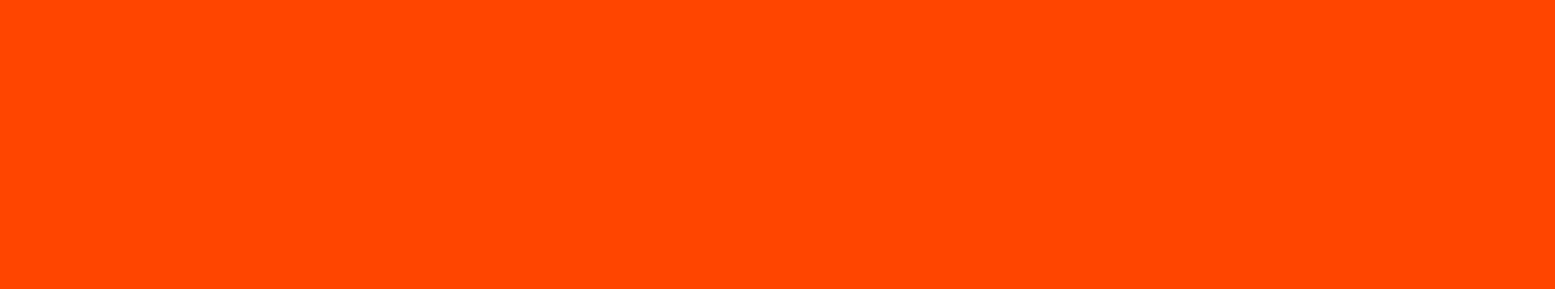
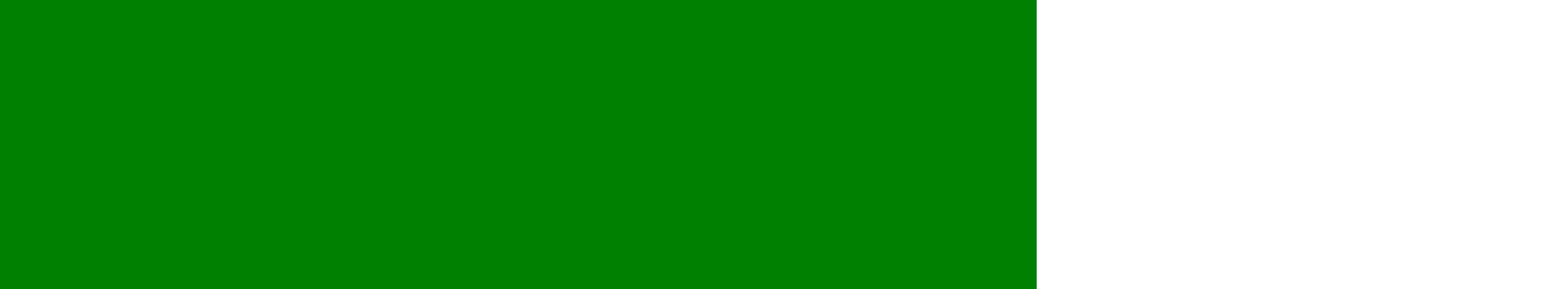
Before and after one commit to Troiando/Site, a plain HTML site: page index.html in a window 1280 px wide. Shown: the top 358 px of the page at 81% size, 1920 px wide, since content can reach past the window. Drawn offline with Linux system fonts and the light colour scheme.

Commit message:
Atualização

```diff
--- a/stylesheet/style-home.css
+++ b/stylesheet/style-home.css
@@ -1,11 +1,13 @@
 *{
 	margin: 0;
 	padding: 0;
+}
 
-}
+
 .nome {
 	font-style: italic;
 	font-size: 100px;
+
 	position:absolute;
 	margin: 0;
 	top: 40%;
@@ -18,16 +20,15 @@
 	height: 1920px;
 	width: 1080px;
 	color: solid rgb(0, 0, 0);
-
-
-
 }
 
-.telafundo {
-	width: 1920px;
-	height: 1080px;
-	background-color: orangered;
+  .telafundo {
+	display: block;
 	position:absolute;
-
-
+	height:auto;
+	bottom:0;
+	top:0;
+	left:0;
+	right:0;
+	background-color: green;
   }
```
Also changed, not shown: index.html (+3 -3 lines).
